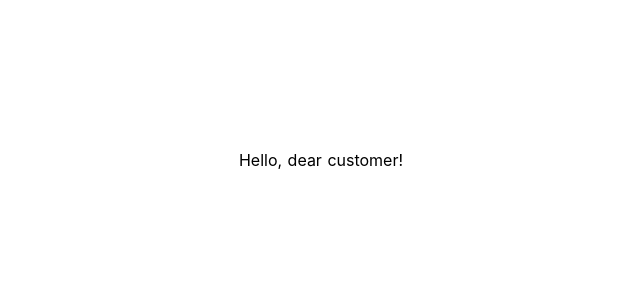
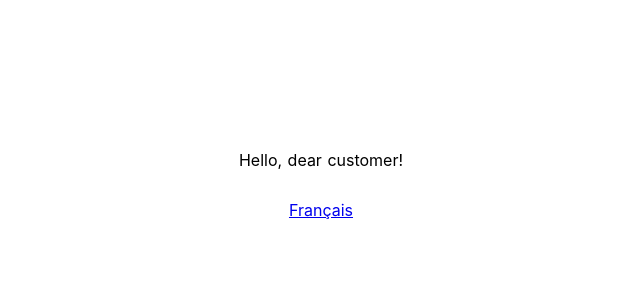
Before and after one commit to van-koelljor/nuxt-async-locale, a Nuxt app: page / in a window 1280 px wide. Shown: the top 300 px of the page, without its empty margins (319-959 px from the left). Built offline with nearby package versions, Linux system fonts and the light colour scheme.

Commit message:
[FEATURE] Enable language switching

```diff
--- a/nuxt.config.js
+++ b/nuxt.config.js
@@ -3,9 +3,6 @@ const pkg = require('./package')
 module.exports = {
   mode: 'universal',
 
-  /*
-  ** Headers of the page
-  */
   head: {
     title: pkg.name,
     meta: [
@@ -18,30 +15,20 @@ module.exports = {
     ]
   },
 
-  /*
-  ** Customize the progress-bar color
-  */
   loading: { color: '#fff' },
 
-  /*
-  ** Global CSS
-  */
-  css: [
-  ],
-
-  /*
-  ** Plugins to load before mounting the App
-  */
-  plugins: [
-  ],
-
-  /*
-  ** Nuxt.js modules
-  */
   modules: [
     ['nuxt-i18n', {
       seo: false,
-      locales: ['en', 'fr'],
+      locales: [
+        {
+          code: 'en',
+          name: 'English'
+        },
+        {
+          code: 'fr',
+          name: 'Français'
+        }],
       strategy: 'prefix',
       defaultLocale: 'en',
       vueI18n: {
@@ -58,16 +45,7 @@ module.exports = {
     }],
     '@nuxtjs/axios'
   ],
-  /*
-  ** Axios module configuration
-  */
-  axios: {
-    // See https://github.com/nuxt-community/axios-module#options
-  },
 
-  /*
-  ** Build configuration
-  */
   build: {
     /*
     ** You can extend webpack config here
--- a/pages/index.vue
+++ b/pages/index.vue
@@ -1,7 +1,17 @@
 <template>
-    <div class="locales">
+  <div class="container">
+    <div class="salutation">
       <p>{{ $t('welcome') }}, {{ $t('dearCustomer') }}!</p>
     </div>
+    <div class="links">
+      <nuxt-link
+        v-for="locale in $i18n.locales"
+        v-if="locale.code !== $i18n.locale"
+        :key="locale.code"
+        :to="switchLocalePath(locale.code)">{{ locale.name }}
+      </nuxt-link>
+    </div>
+  </div>
 </template>
 
 <script>
@@ -24,9 +34,13 @@ export default {
 </script>
 
 <style>
-.locales > p{
+.container {
   padding-top: 150px;
   align-items: center;
   text-align: center;
 }
+
+.container > .links {
+  padding-top: 30px;
+}
 </style>
```
